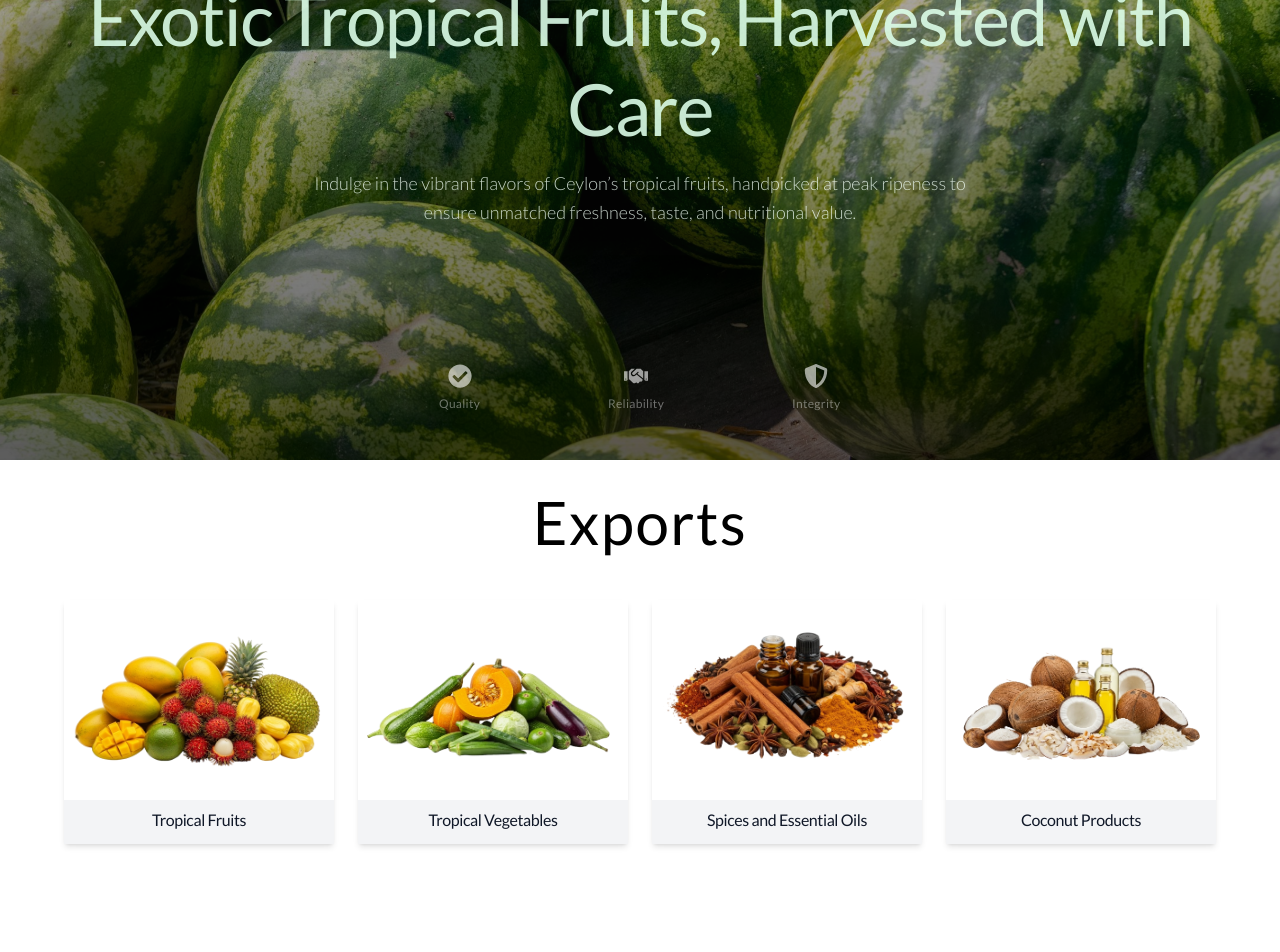
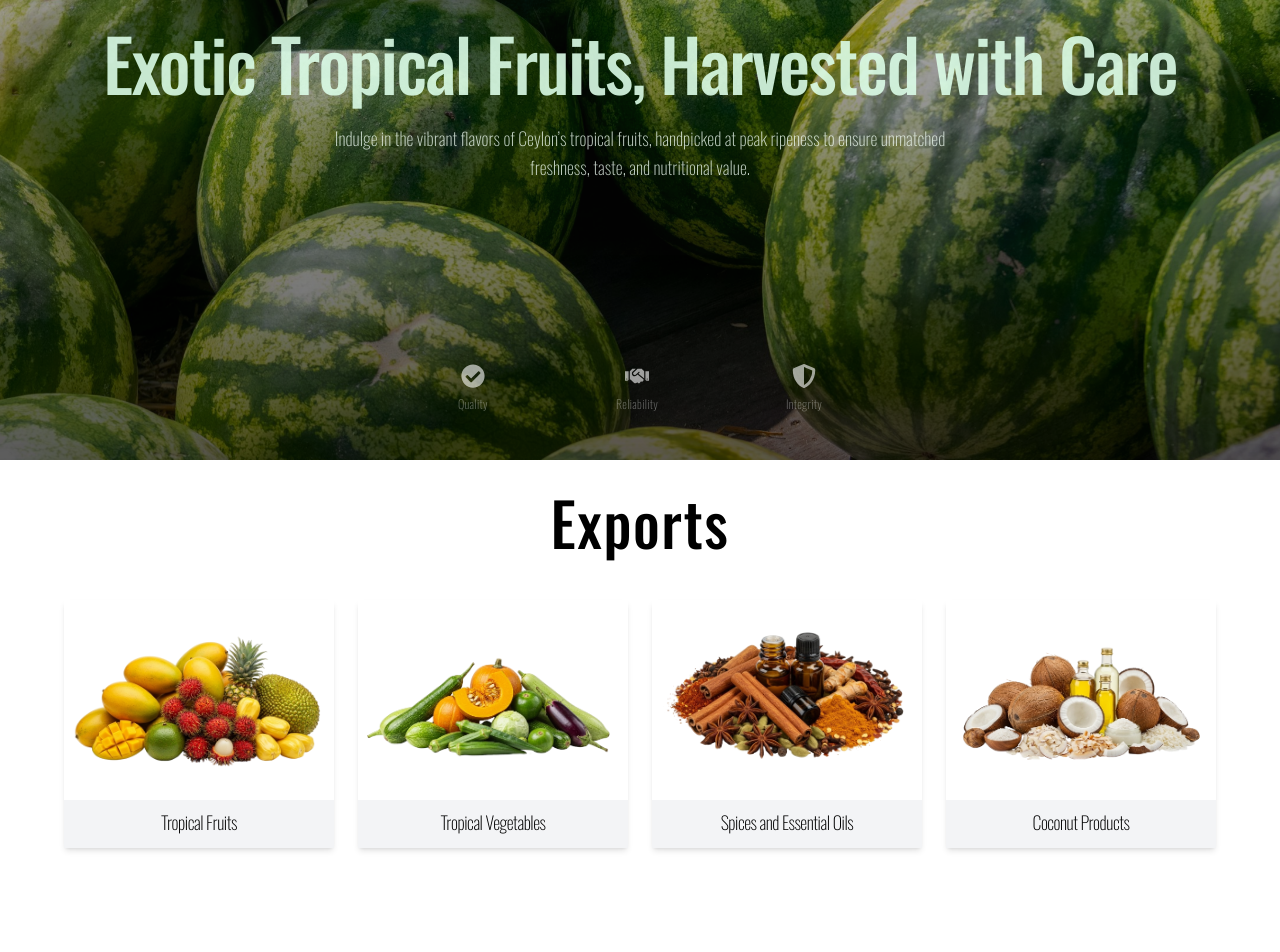
Before and after one commit to Dasundh99/spices_trade_platform, a React (Vite) app: page / in a window 1280 px wide. Shown: the part 260-1212 px from the top of the page. Built offline with nearby package versions, Linux system fonts and the light colour scheme.

Commit message:
changed font

```diff
--- a/src/components/common/Header/index.tsx
+++ b/src/components/common/Header/index.tsx
@@ -110,7 +110,7 @@ const Header = () => {
                         to="/#home"
                         className="flex flex-col items-center justify-center text-center space-y-1"
                     >
-                        <span className="text-lg sm:text-xl md:text-2xl font-semibold">GSGreen Lanka</span>
+                        <span className="text-lg sm:text-xl md:text-2xl">GSGreen Lanka</span>
                         <span className="text-xs sm:text-xs md:text-xs">Private Limited</span>
                     </HashLink>
 
--- a/src/components/exportNav/exportNav.tsx
+++ b/src/components/exportNav/exportNav.tsx
@@ -30,18 +30,18 @@ const ExportNavigator = () => {
               <li key={item.path} className="flex justify-center">
                 <Link to={item.path} className="group relative block">
                   <div
-                    className={`lg:w-40 md:w-40 w-70 h-10 flex items-center justify-center rounded-lg shadow-xl transition-colors duration-200 sm:text-xs text-xs`}
+                    className={`lg:w-50 md:w-40 w-70 h-12 flex items-center justify-center rounded-lg shadow-xl transition-colors duration-200 sm:text-md text-xs`}
                     style={{
                       backgroundColor: isActive ? colors.deepGreen : "white",
                       color: isActive ? "black" : "black",
                       // border: `1px solid ${"black"}`,
                     }}
                   >
-                    <span className="text-md font-Semibold">{item.label}</span>
+                    <span className="text-[18px] font-Semibold">{item.label}</span>
                   </div>
                 </Link>
               </li>
-            );
+            )
           })}
         </ul>
       </nav>
--- a/src/components/layout/Footer.tsx
+++ b/src/components/layout/Footer.tsx
@@ -102,7 +102,7 @@ const Footer = () => {
         </div>
       </div>
       <div className="mt-8 border-t border-gray-700 pt-4 text-center text-xs">
-        <p className="text-gray-400">
+        <p className="text-black">
           Copyright © {new Date().getFullYear()} GSGreen Lanka. All Rights Reserved.
         </p>
       </div>
--- a/src/index.css
+++ b/src/index.css
@@ -1,7 +1,37 @@
 @import url('https://fonts.googleapis.com/css2?family=Lato:ital,wght@0,100;0,300;0,400;0,700;0,900;1,100;1,300;1,400;1,700;1,900&display=swap');
+@import url('https://fonts.googleapis.com/css2?family=Oswald:wght@472&display=swap');
+@import url('https://fonts.googleapis.com/css2?family=Oswald:wght@200&display=swap');
 @import "tailwindcss";
 
 
-@theme {
+/* @theme {
   --font-lato: "Lato", sans-serif;
+} */
+
+h1 {
+  font-family: "Oswald", sans-serif;
+  font-optical-sizing: auto;
+  font-weight: 472;
+  font-style: normal;
 }
+
+h2 {
+  font-family: "Oswald", sans-serif;
+  font-optical-sizing: auto;
+  font-weight: 400;
+  font-style: normal;
+}
+
+p{
+  font-family: "Oswald", sans-serif;
+  font-optical-sizing:none;
+  font-weight: 200;
+  font-style: normal;
+}
+
+body {
+  font-family: "Oswald", sans-serif;
+  font-optical-sizing:none;
+  font-weight: 200;
+  font-style: normal;
+}
--- a/src/pages/About.tsx
+++ b/src/pages/About.tsx
@@ -22,16 +22,16 @@ const About: React.FC = () => {
             </h2>
           </div>
           <div className="w-full text-center space-y-2">
-            <p className="text-sm sm:text-sm text-black leading-relaxed opacity-80">
+            <p className="text-md sm:text-md text-black leading-relaxed">
               <span className="font-semibold text-green-600">GSGreen</span>, a Sri Lankan company, connects rural farmers’ produce to global markets while preserving traditional agriculture.
             </p>
-            <p className="text-sm sm:text-sm text-black leading-relaxed opacity-80">
+            <p className="text-md sm:text-md text-black leading-relaxed">
             Generations of farming roots have transformed into the organized cultivation of tropical fruits, vegetables, and spices over the past few years, further expanding into the processing and exporting of Ceylon-origin fruits, vegetables, spices, tea, and coconut products. We ensure high-quality, sustainable exports by fostering trust with farmers and clients.
             </p>
-            <p className="text-sm sm:text-sm text-black leading-relaxed opacity-80">
+            <p className="text-md sm:text-md text-black leading-relaxed">
             Sri Lanka’s diverse landscape enables year-round cultivation, giving us a competitive edge globally. Our hearts are always with the sweat and tears of the small-scale farmer community across the country, generating high value for their products.
             </p>
-            <p className="text-sm sm:text-sm text-black leading-relaxed opacity-80">
+            <p className="text-md sm:text-md text-black leading-relaxed">
             At GSGreen, we prioritize quality, reliability, and integrity in every step, ensuring trust in all that we do.
             </p>
           </div>
@@ -43,20 +43,20 @@ const About: React.FC = () => {
           <div className="flex justify-center md:justify-center gap-12 pt-10">
             {/* Quality Icon */}
             <div className="flex flex-col items-center">
-              <FaCheckCircle className="text-green-600 opacity-60 text-3xl" />
-              <span className="text-green-600 opacity-60 text-xs font-semibold pt-2">Quality</span>
+              <FaCheckCircle className="text-green-600 text-3xl" />
+              <span className="text-green-600 text-xs pt-2">Quality</span>
             </div>
 
             {/* Reliability Icon */}
             <div className="flex flex-col items-center">
-              <FaHandshake className="text-green-600 opacity-60 text-3xl" />
-              <span className="text-green-600 opacity-60 text-xs font-semibold pt-2">Reliability</span>
+              <FaHandshake className="text-green-600 text-3xl" />
+              <span className="text-green-600 text-xs pt-2">Reliability</span>
             </div>
 
             {/* Integrity Icon */}
             <div className="flex flex-col items-center">
-              <FaShieldAlt className="text-green-600 opacity-60 text-3xl " />
-              <span className="text-green-600 opacity-60 text-xs font-semibold pt-2">Integrity</span>
+              <FaShieldAlt className="text-green-600 text-3xl " />
+              <span className="text-green-600 text-xs pt-2">Integrity</span>
             </div>
           </div>
         </div>
--- a/src/pages/ContactUs.tsx
+++ b/src/pages/ContactUs.tsx
@@ -101,8 +101,8 @@ const ContactUs: React.FC = () => {
                     {item.icon}
                   </div>
                   <div>
-                    <p className="block text-xs font-medium text-black mb-1">{item.label}</p>
-                    <p className="text-[10px] text-black leading-relaxed">{item.value}</p>
+                    <p className="block text-sm font-medium text-black mb-1">{item.label}</p>
+                    <p className="text-[11.5px] text-black leading-relaxed">{item.value}</p>
                   </div>
                 </div>
               ))}
@@ -110,9 +110,9 @@ const ContactUs: React.FC = () => {
 
             {/* Google Maps */}
             <div className="mt-4">
-              <h3 className="text-xl font-semibold text-black mb-4">
+              <h2 className="text-xl font-semibold text-black mb-4">
                 Our Location
-              </h3>
+              </h2>
               <div className="w-full h-64 rounded-lg overflow-hidden shadow-md border border-gray-200">
                 <iframe
                   className="w-full h-full"
@@ -136,7 +136,7 @@ const ContactUs: React.FC = () => {
                   <div key={field.id}>
                     <label
                       htmlFor={field.id}
-                      className="block text-xs font-medium text-black mb-1"
+                      className="block text-sm text-black mb-1"
                     >
                       {field.label}
                       {field.required && <span className="text-red-500">*</span>}
@@ -158,7 +158,7 @@ const ContactUs: React.FC = () => {
                 <div key={field.id}>
                   <label
                     htmlFor={field.id}
-                    className="block text-xs font-medium text-black mb-1"
+                    className="block text-sm text-black mb-1"
                   >
                     {field.label}
                     {field.required && <span className="text-red-500">*</span>}
@@ -190,7 +190,7 @@ const ContactUs: React.FC = () => {
               <button
                 type="submit"
                 disabled={loading}
-                className={`w-full py-2 bg-green-600 text-white font-semibold rounded-lg hover:bg-green-700 focus:outline-none focus:ring-2 focus:ring-green-500 focus:ring-offset-2 transition duration-300 ${
+                className={`w-full py-2 bg-green-600 text-white rounded-lg hover:bg-green-700 focus:outline-none focus:ring-2 focus:ring-green-500 focus:ring-offset-2 transition duration-300 ${
                   loading ? 'opacity-50 cursor-not-allowed' : ''
                 }`}
               >
--- a/src/pages/Exports.tsx
+++ b/src/pages/Exports.tsx
@@ -51,8 +51,8 @@ const ExportCard: React.FC<ExportItem> = ({ src, text, path }) => {
         <div className="absolute inset-0 opacity-0 group-hover:opacity-100 transition-opacity duration-300" />
       </div>
 
-      <div className="p-2 text-gray-900 bg-gray-100 text-center">
-    <h3 className="text-md mb-1 tracking-tight">{text}</h3>
+      <div className="p-2 text-black bg-gray-100 text-center">
+    <h3 className="text-lg mb-1 tracking-tight">{text}</h3>
 </div>
 
       <div className="absolute inset-0 border-2 border-green-500 opacity-0 group-hover:opacity-20 transition-opacity duration-300 pointer-events-none" />
```
